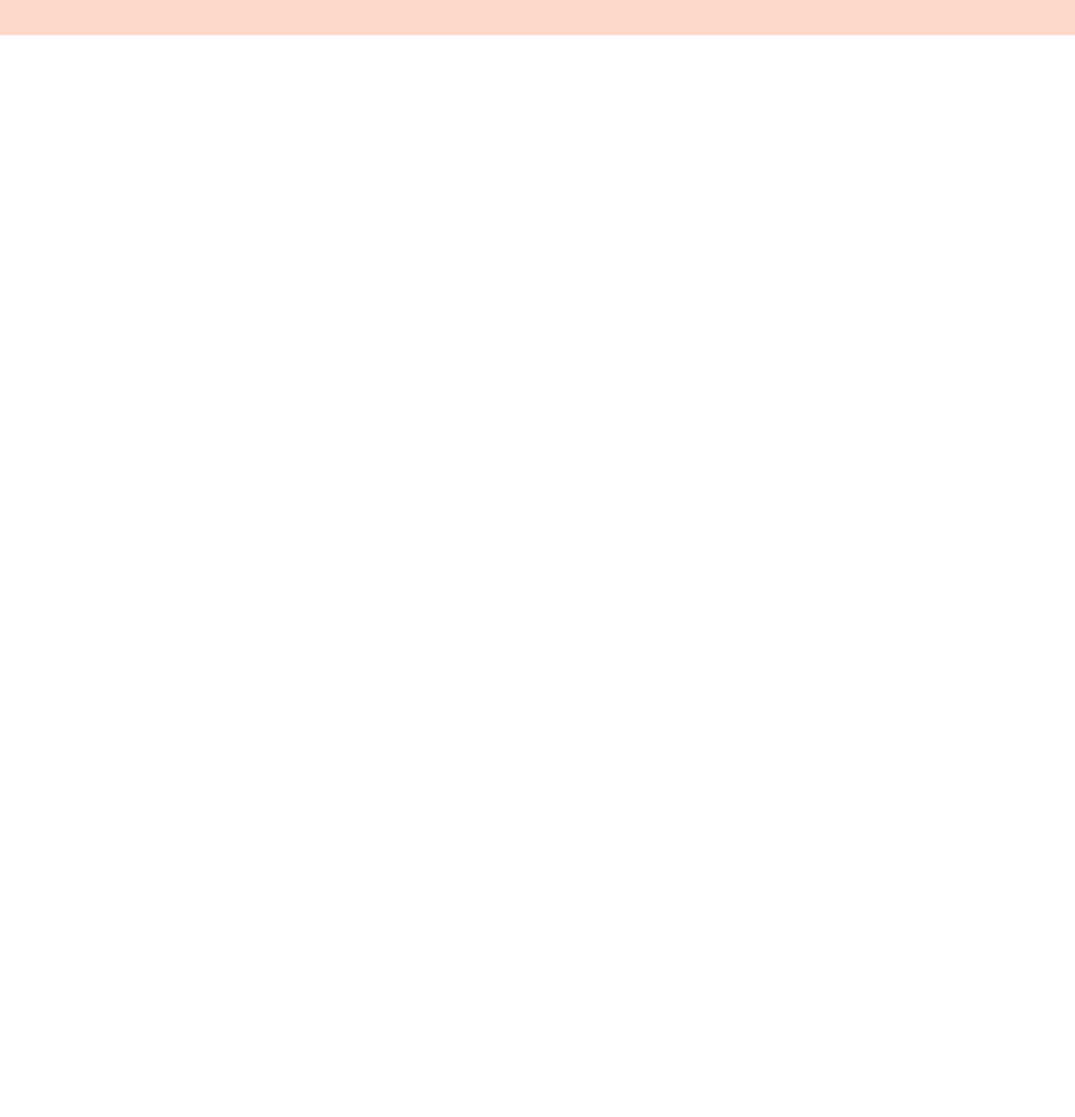
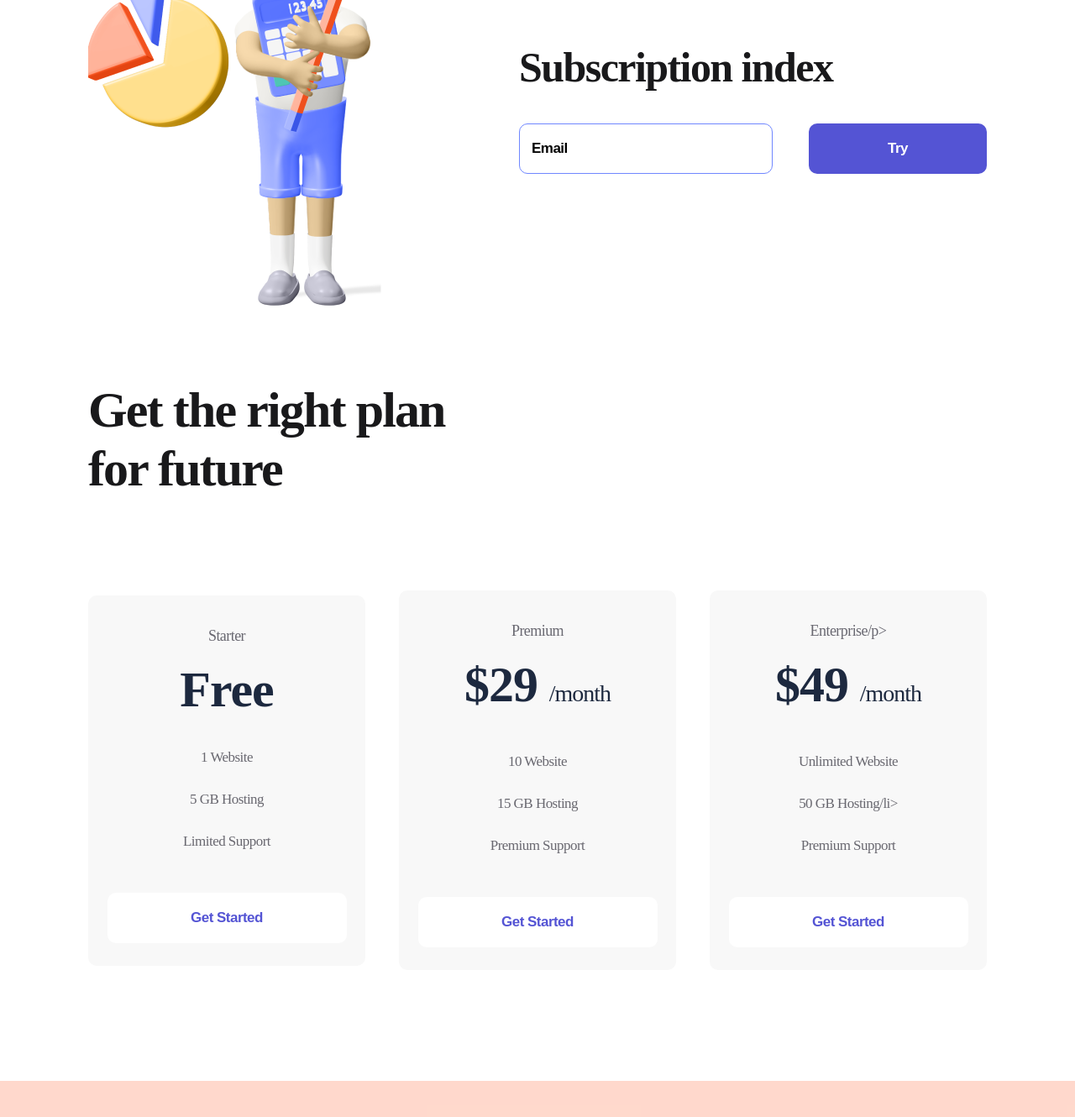
Before and after one commit to vikaViktoria55/logoipsum, a plain HTML site: page index.html in a window 1280 px wide. Shown: the part 971-2301 px from the top of the page at 84% size. Before the commit the page ends 1013 px from the top, so only its background shows below. Drawn offline with Linux system fonts and the light colour scheme.

Commit message:
Add files via upload

```diff
--- a/index.html
+++ b/index.html
@@ -54,6 +54,66 @@
             <img src="./img/firstmen.png" alt="firstmen" >
         </div>
    </section>
+   <section class="container subscribe">
+    <div>
+        <img src="./img/secondmen.png" alt="second men">
+    </div>
+    <div>
+        <h2 class="subscribe_title">
+            Subscription index
+        </h2>
+        <form>
+            <input class="input" type="email"placeholder="Email">
+            <button class="button button_violet">
+                Try
+            </button>
+        </form>
+    </div>
+   </section>
+   <section class="container plan">
+    <h2 class="plan_title">
+        Get the right plan for future
+    </h2>
+    <div class="plan_flex">
+
+        <div class="item">
+            <p class="item_text">Starter</p>
+            <h3 class="item_title">Free</h3>
+            <ul>
+                <li class="item_li">1 Website</li>
+                <li class="item_li">5 GB Hosting</li>
+                <li class="item_li">Limited Support</li>
+            </ul>
+            <button class="button button_item">
+                Get Started
+            </button>
+        </div>
+        <div class="item">
+            <p class="item_text">Premium</p>
+            <h3 class="item_title">$29 <span>/month</span></h3>
+            <ul>
+                <li class="item_li">10 Website</li>
+                <li class="item_li">15 GB Hosting</li>
+                <li class="item_li">Premium Support</li>
+            </ul>
+            <button class="button button_item">
+                Get Started
+            </button>
+        </div>
+        <div class="item">
+            <p class="item_text"> Enterprise/p>
+            <h3 class="item_title">$49 <span>/month</span></h3>
+            <ul>
+                <li class="item_li"> Unlimited Website</li>
+                <li class="item_li"> 50 GB Hosting/li>
+                <li class="item_li"> Premium Support</li>
+            </ul>
+            <button class="button button_item">
+                Get Started
+            </button>
+        </div>
+    </div>
+   </section>
     <footer class="footer">
         <div class="container footer_flex">
             <div>
--- a/style/style.css
+++ b/style/style.css
@@ -26,7 +26,7 @@ h1{
     background: rgba(255, 113, 67, 0.27);
     padding: 38px 0 48px;
 }
-.header_flex,.footer_flex,.about{
+.header_flex,.footer_flex,.about,.subscribe,.plan_flex{
     display: flex;
     justify-content: space-between;
     align-items: center;
@@ -128,3 +128,99 @@ button{
     color: black;
     transition: 300ms;
 }
+
+.subscribe{
+    margin-bottom: 85px;
+}
+.subscribe_title{
+    font-weight: bold;
+    font-size: 50px;
+    line-height: 57px;
+    letter-spacing: -1.56316px;
+    color: #19191B;
+    margin-bottom: 38px;
+}
+.input{
+    width: 302px;
+    height: 60px;
+    border-radius: 10px;
+    border: 1px solid #7087FF;
+    padding-left: 14px;
+    box-sizing: border-box;
+    margin-right: 39px;
+}
+.input::placeholder,input{
+    font-weight: 700;
+    font-size: 17px;
+    line-height: 22px;
+    letter-spacing: -0.531474px;
+    color: #000000;
+}
+.input:focus{
+    outline: none;
+}
+.plan{
+    margin-bottom: 132px;
+}
+.plan_title{
+    font-weight: bold;
+    font-size: 60px;
+    line-height: 70px;
+    letter-spacing: -1.87579px;
+    color: #19191B;
+    max-width: 504px;
+    margin-bottom: 110px;
+}
+.item{
+    width: 330px;
+    background: #F8F8F8;
+    border-radius: 10px;
+    text-align: center;
+    padding: 34px 0 27px;
+}
+.item:hover{
+    transition: 500ms;
+    background: #FF7143;
+    box-shadow: 0px 32px 34px rgba(255, 112, 59, 0.317827);
+}
+.item_text{
+    font-size: 18px;
+    line-height: 28px;
+    text-align: center;
+    letter-spacing: -0.562737px;
+    color: #696871;
+}
+.item:hover .item_text, .item:hover .item_title, .item:hover .item_li{
+    transition: 500ms;
+    color: white;
+}
+.item_title{
+    font-weight: bold;
+    font-size: 60px;
+    line-height: 56px;
+    letter-spacing: -1.03448px;
+    color: #1D293F;
+    margin: 22px 0 28px;
+}
+.item_title span{
+    font-size: 28px;
+}
+.item_li{
+    list-style: none;
+    font-size: 17px;
+    line-height: 50px;
+    letter-spacing: -0.531474px;
+    color: #696870;
+}
+.button_item{
+    width: 285px;
+    background: white;
+    color: #5454D4;
+    margin-top: 36px;
+}
+.item:hover .button_item{
+    background: #9F3919;
+    color: white;
+    transition: 500ms;
+
+}
```
Also changed, not shown: img/secondmen.png (added).
